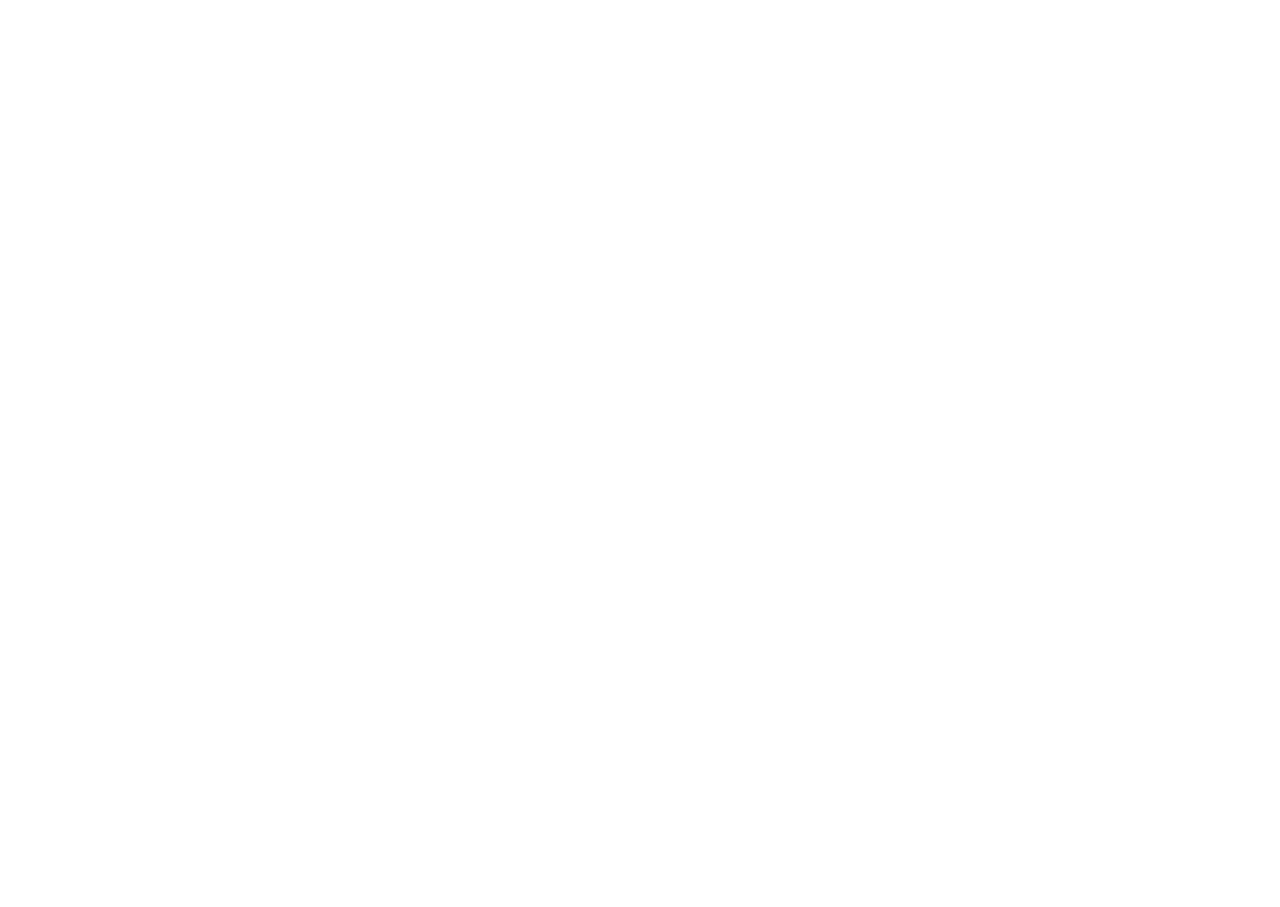
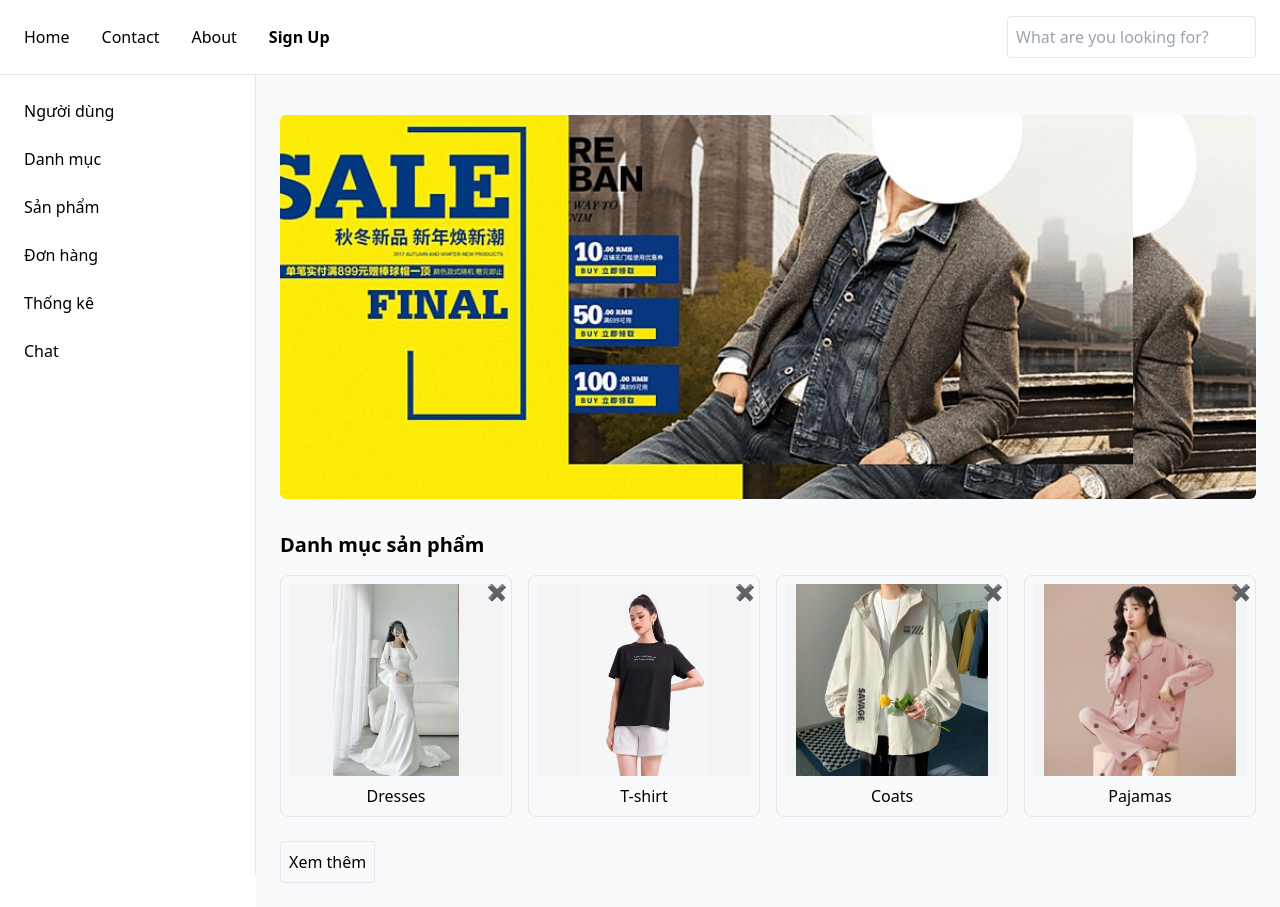
Before and after one commit to LongPH51747/s7m_admin, a React (Create React App) app: page /categories in a window 1280 px wide. Before the commit this address had no page. Before the commit the page ends 800 px from the top, so only its background shows below. Built offline with nearby package versions, Linux system fonts and the light colour scheme.

Commit message:
giaodienDanhMuc

```diff
--- a/src/App.js
+++ b/src/App.js
@@ -9,7 +9,7 @@
   return (
     <Router>
       <Routes>
-        <Route path="/" element={<CategoryAdmin />} />
+        <Route path="/categories" element={<CategoryAdmin />} />
         <Route path="/users" element={<Users />} />
         <Route path="/orders" element={<Orders />} />
         <Route path="/category/:categorySlug" element={<CategoryDetailScreen />} />
--- a/src/components/CategoryDetailProduct.js
+++ b/src/components/CategoryDetailProduct.js
@@ -18,10 +18,10 @@
 
 const CategoryDetailProduct = () => {
   const [search, setSearch] = useState('');
-  const [sortAsc, setSortAsc] = useState(true);
+  const [sortAsc, setSortAsc] = useState(false);
 
   const filteredOrders = orders
-    .filter((order) => order.customer.toLowerCase().includes(search.toLowerCase()))
+    .filter((order) => order.code.toLowerCase().includes(search.toLowerCase()))
     .sort((a, b) => {
       return sortAsc
         ? new Date(a.date) - new Date(b.date)
@@ -43,12 +43,7 @@
           />
           <span className="absolute right-3 top-2.5">🔍</span>
         </div>
-        <button
-          onClick={() => setSortAsc(!sortAsc)}
-          className="border rounded px-4 py-2"
-        >
-          Sắp xếp ⬍
-        </button>
+
       </div>
 
       <div className="border rounded-lg overflow-hidden">
--- /dev/null
+++ b/src/components/HeaderTwo.js
@@ -0,0 +1,14 @@
+import React from 'react';
+
+const HeaderTwo = () => (
+  <div className="flex justify-between items-center py-4 px-6 border-b">
+    <nav className="flex gap-8">
+      <a href="#">Home</a>
+      <a href="#">Contact</a>
+      <a href="#">About</a>
+      <a href="#" className="font-semibold">Sign Up</a>
+    </nav>
+  </div>
+);
+
+export default HeaderTwo;
--- a/src/components/Sidebar.js
+++ b/src/components/Sidebar.js
@@ -3,7 +3,6 @@
 
 const Sidebar = () => (
   <div className="w-1/5 h-screen border-r p-6">
-    <h2 className="font-bold text-xl mb-10">S7M STORE</h2>
     <nav className="flex flex-col gap-6">
       <Link to="/users" className="flex items-center gap-2">Người dùng</Link>
       <Link to="/categories" className="flex items-center gap-2">Danh mục</Link>
--- a/src/screens/CategoryAdmin.js
+++ b/src/screens/CategoryAdmin.js
@@ -1,18 +1,32 @@
 import React from 'react';
-import Sidebar from '../components/Sidebar.js';
-import Header from '../components/Header.js';
-import Slider from '../components/Slider.js';
-import CategoryList from '../components/CategoryList.js';
+import Sidebar from '../components/Sidebar';
+import Header from '../components/Header';
+import Slider from '../components/Slider';
+import CategoryList from '../components/CategoryList';
 
 const CategoryAdmin = () => {
   return (
-    <div className="flex">
-      <Sidebar />
-      <main className="flex-1 p-6 bg-gray-50 min-h-screen">
+    <div className="min-h-screen flex flex-col">
+      {/* Header chiếm toàn bộ chiều ngang */}
+      <div className="w-full">
         <Header />
-        <Slider />
-        <CategoryList />
-      </main>
+      </div>
+
+      {/* Phần nội dung chia thành sidebar + main content */}
+      <div className="flex flex-1">
+        {/* Sidebar bên trái */}
+        <Sidebar />
+
+        {/* Nội dung chính */}
+        <main className="flex-1 p-6 bg-gray-50 flex flex-col">
+          <Slider />
+
+          {/* CategoryList ở dưới cùng của nội dung chính */}
+          <div className="mt-auto">
+            <CategoryList />
+          </div>
+        </main>
+      </div>
     </div>
   );
 };
--- a/src/screens/Orders.js
+++ b/src/screens/Orders.js
@@ -1,13 +1,13 @@
 import React from "react";
 import Sidebar from '../components/Sidebar.js';
-import Header from '../components/Header.js';
+import HeaderTwo from "../components/HeaderTwo.js";
 import CategoryDetailProduct from "../components/CategoryDetailProduct.js";
 const Orders = () => {
     return (
         <div className="flex">
           <Sidebar />
           <main className="flex-1 p-6 bg-gray-50 min-h-screen">
-            <Header />
+            <HeaderTwo />
             <CategoryDetailProduct />
           </main>
         </div>
--- a/src/screens/Users.js
+++ b/src/screens/Users.js
@@ -1,13 +1,13 @@
 import React from 'react';
 import Sidebar from '../components/Sidebar.js';
-import Header from '../components/Header.js';
 import CategoryListUser from '../components/CategoryListUser.js';
+import HeaderTwo from '../components/HeaderTwo.js';
 const Users = () => {
     return (
         <div className="flex">
           <Sidebar />
           <main className="flex-1 p-6 bg-gray-50 min-h-screen">
-            <Header />
+            <HeaderTwo />
             <CategoryListUser />
           </main>
         </div>
```
